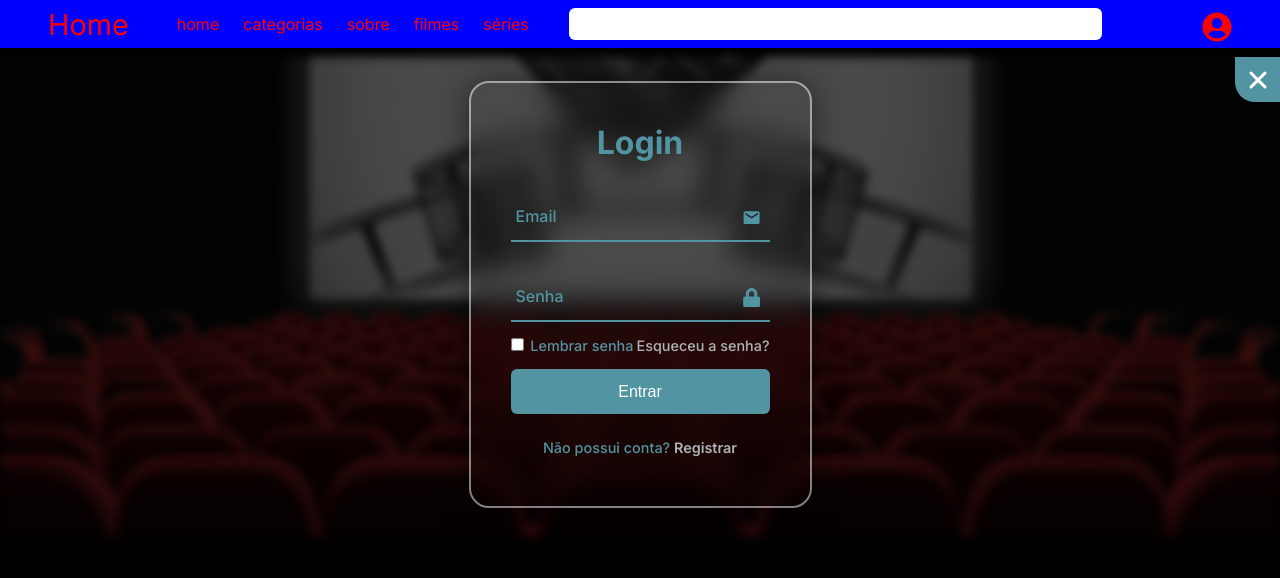
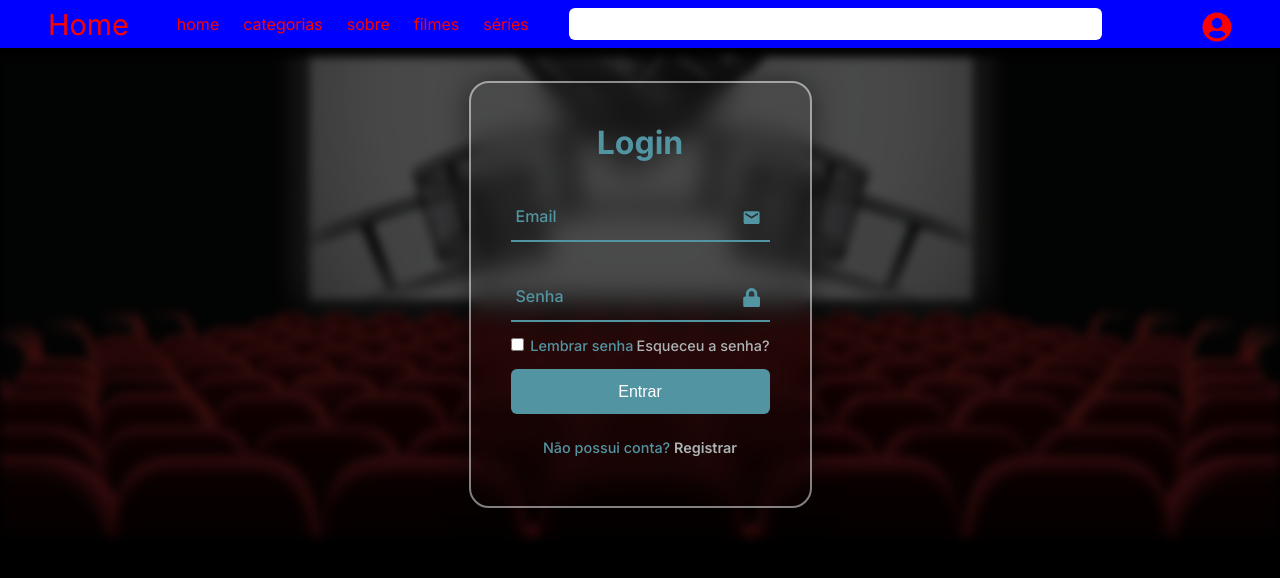
Before and after one commit to gustavocarvalho-ra/BDF, a Next.js app: page / in a window 1280 px wide. Both pictures are taken after a click on the button 1216 px from the left and 28 px from the top of the page. Shown: the top 578 px of the page. Built offline with nearby package versions, Linux system fonts and the light colour scheme.

Commit message:
feat: test container

```diff
--- a/src/app/components/Form/Form.module.scss
+++ b/src/app/components/Form/Form.module.scss
@@ -31,7 +31,7 @@
 }
 
 .formBoxRegister {
-  width: 60%;
+  width: 55%;
   padding: 40px;
   position: relative;
   border-radius: 20px;
--- a/src/app/components/Form/index.tsx
+++ b/src/app/components/Form/index.tsx
@@ -16,9 +16,9 @@ export default function Form() {
 
   return (
     <div className={styles.container}>
-      <span className={styles.iconClose}>
+      {/* <span className={styles.iconClose}>
         <IoClose name="close"></IoClose>
-      </span>
+      </span> */}
       <div style={{width: "500", height: "500"}} className={form ? styles.activeClass : ''}>
         <div className={`${styles.formBoxLogin} ${styles.login}`}>
           <h2>Login</h2>
```
